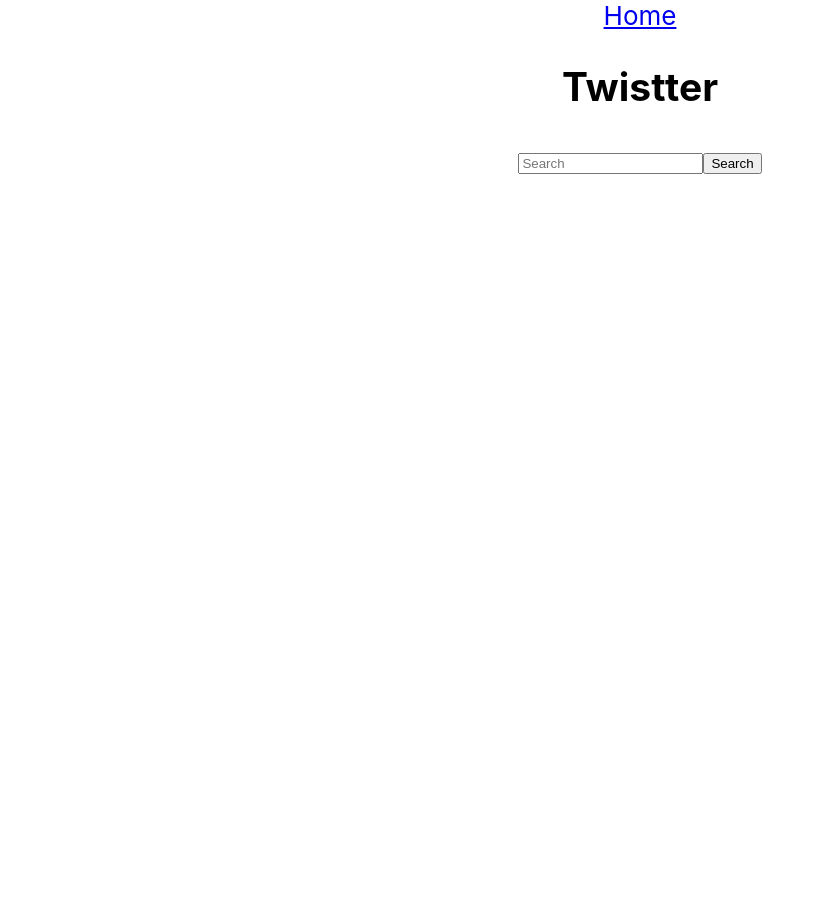
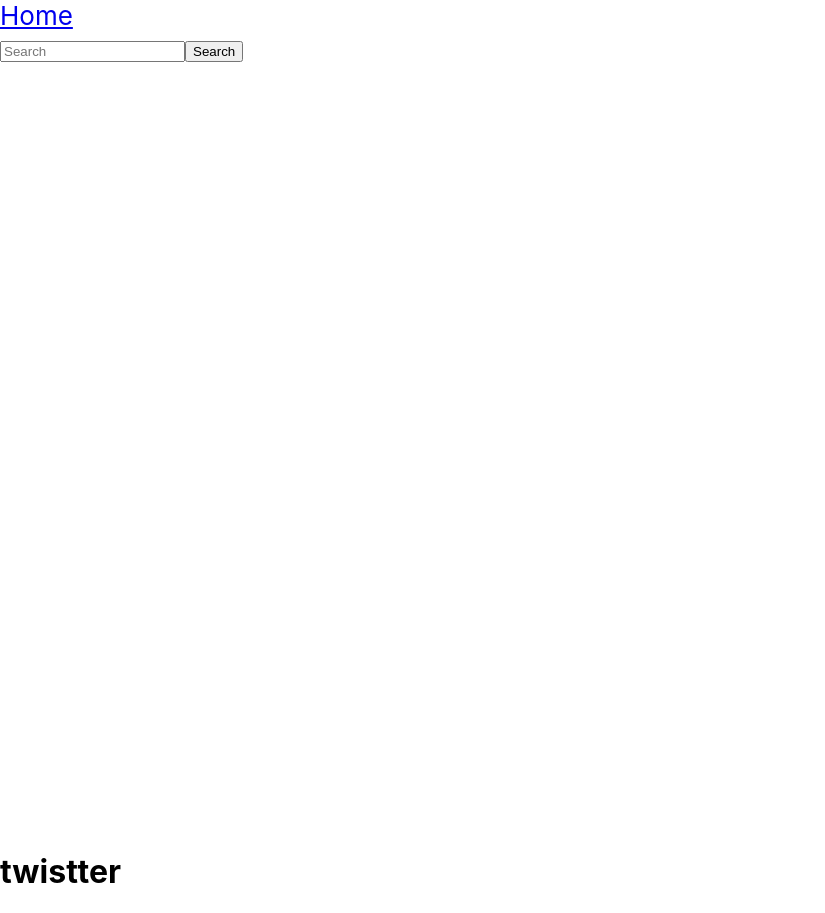
Before and after one commit to aniamb/twistter-307, a React (Create React App) app in the folder twistter/: page / in a window 1280 px wide. Shown: the whole page, without its empty margins (0-825 px from the left). Before the commit the page ends 800 px from the top, so only its background shows below. Built offline with nearby package versions, Linux system fonts and the light colour scheme.

Commit message:
attempts to fix navbar

```diff
--- a/twistter/src/App.css
+++ b/twistter/src/App.css
@@ -1,5 +1,5 @@
 .App {
-  text-align: center;
+  text-align: left;
 }
 
 .App-logo {
@@ -11,7 +11,7 @@
 .App-header {
   background-color: white;
   min-height: 100vh;
-  display: inline;
+  display: inline-block;
   flex-direction: row;
   align-items: center;
   justify-content: center;
@@ -25,6 +25,19 @@
   color: white;
 }
 
+.SearchBar {
+  text-align: right;
+  background-color: white;
+  min-height: 100vh;
+  display: inline-block;
+  flex-direction: row;
+  align-items: center;
+  justify-content: center;
+  font-size: calc(10px + 2vmin);
+  color: black;
+
+}
+
 @keyframes App-logo-spin {
   from {
     transform: rotate(0deg);
--- a/twistter/src/App.js
+++ b/twistter/src/App.js
@@ -15,24 +15,22 @@ function App() {
   return (
     <div className="App">
       <header className="App-header">
-        <div>
-            <Navbar bg="light" expand="lg">
-            <Nav className="mr-auto">
+          <Navbar>
               <Nav.Link href="#home">Home</Nav.Link>
-              <div>
-              <h1> Twistter </h1>
-              </div>
-            </Nav>
-            <div>
-            <Form inline>
+          </Navbar>
+          <div className="SearchBar">
+            <Form>
               <FormControl type="text" placeholder="Search" className="mr-sm-2" />
               <Button variant="outline-success">Search</Button>
             </Form>
-            </div>
-          </Navbar>
-        </div>
+          </div>
       </header>
+      <body>
+        <h1> twistter </h1>
+      </body>
+
     </div>
+
   );
 }
 
```
